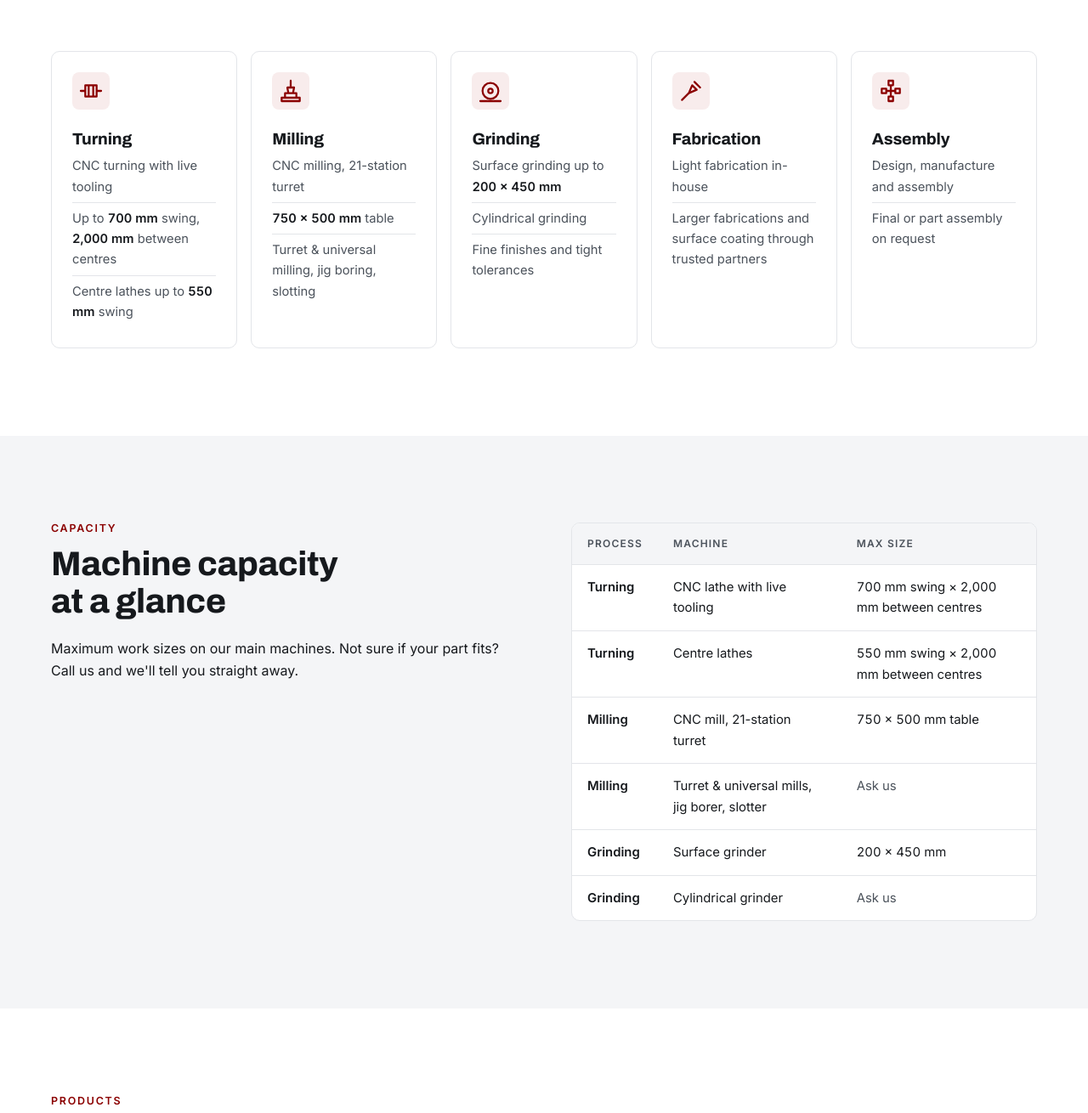
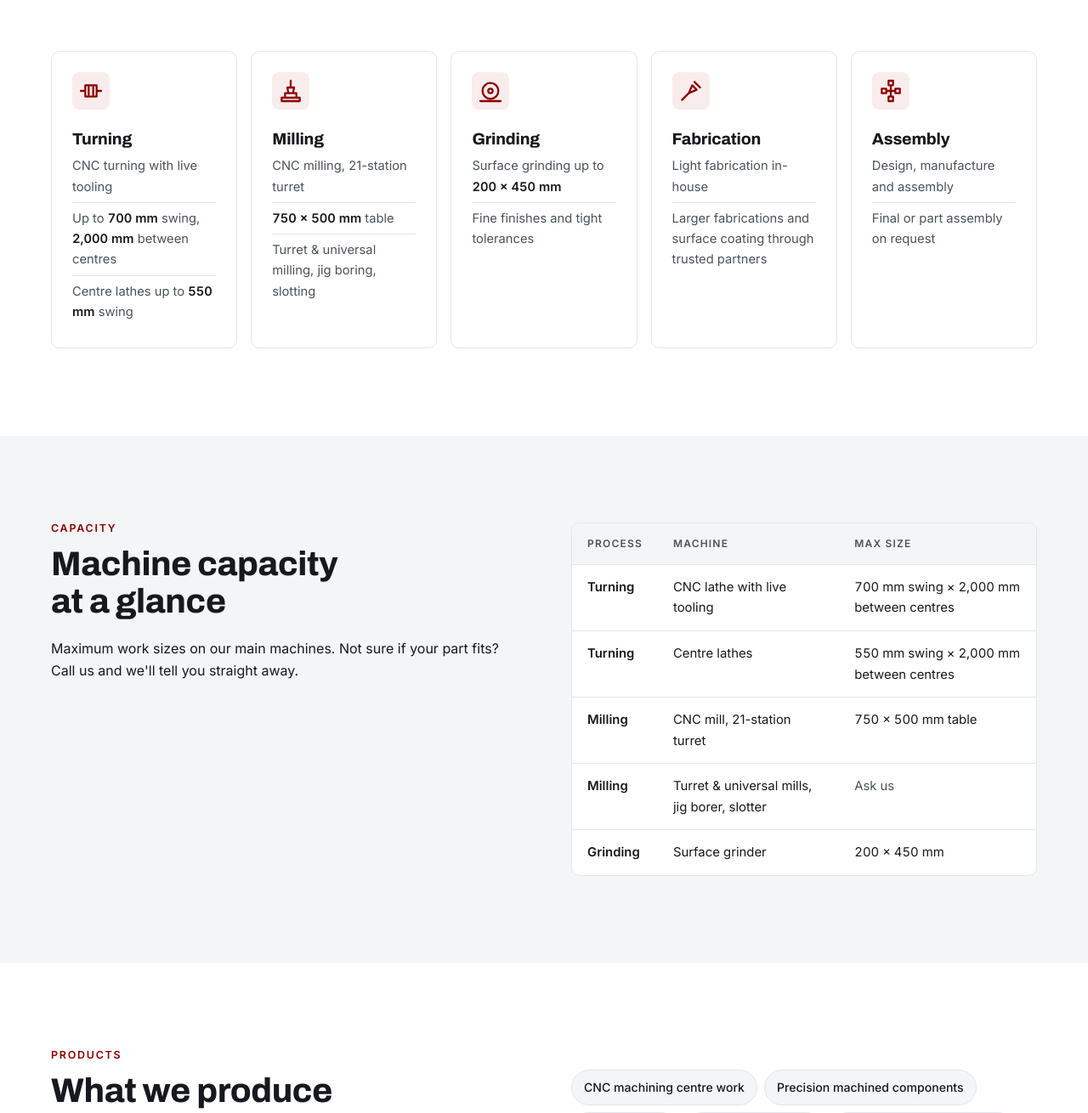
Before and after one commit to Hambowsky/True-Precision-Engineering, a PHP site: page /services in a window 1280 px wide. Shown: the part 524-1834 px from the top of the page at 85% size. Run offline with PHP 8.4, Linux system fonts and the light colour scheme.

Commit message:
Remove cylindrical grinding (no longer in the factory)
Co-Authored-By: Claude Opus 5.5 <noreply@anthropic.com>
Claude-Session: https://claude.ai/code/session_01P2sDJpKzTmktthHC79qFfx

```diff
--- a/includes/header.php
+++ b/includes/header.php
@@ -33,7 +33,7 @@ $org = [
     'areaServed' => ['North East England', 'United Kingdom'],
     'sameAs' => [LINKEDIN],
     'hasCredential' => ['@type' => 'EducationalOccupationalCredential', 'name' => 'ISO 9001 Quality Management System (NQA, UKAS accredited)'],
-    'knowsAbout' => ['CNC turning', 'CNC milling', 'Precision machining', 'Toolmaking', 'Jigs and fixtures', 'Press tools', 'Mould tools', 'Surface grinding', 'Cylindrical grinding', 'Light fabrication', 'Mechanical assembly'],
+    'knowsAbout' => ['CNC turning', 'CNC milling', 'Precision machining', 'Toolmaking', 'Jigs and fixtures', 'Press tools', 'Mould tools', 'Surface grinding', 'Light fabrication', 'Mechanical assembly'],
 ];
 $schemas = array_merge([$org], $page['schema'] ?? []);
 ?><!doctype html>
--- a/includes/plant-list.php
+++ b/includes/plant-list.php
@@ -3,7 +3,7 @@
 $plant = [
     'Turning' => ['M3 12h4m10 0h4M7 7h10v10H7zM10 7v10M14 7v10', ['CNC turning with live tooling', 'Up to <b>700 mm</b> swing, <b>2,000 mm</b> between centres', 'Centre lathes up to <b>550 mm</b> swing']],
     'Milling' => ['M12 3v6m-3 0h6l-1 5h-4zM4 18h16v3H4zM7 14h10v4H7z', ['CNC milling, 21-station turret', '<b>750 × 500 mm</b> table', 'Turret &amp; universal milling, jig boring, slotting']],
-    'Grinding' => ['M12 12m-7 0a7 7 0 1 0 14 0a7 7 0 1 0-14 0M12 12m-2 0a2 2 0 1 0 4 0a2 2 0 1 0-4 0M3 21h18', ['Surface grinding up to <b>200 × 450 mm</b>', 'Cylindrical grinding', 'Fine finishes and tight tolerances']],
+    'Grinding' => ['M12 12m-7 0a7 7 0 1 0 14 0a7 7 0 1 0-14 0M12 12m-2 0a2 2 0 1 0 4 0a2 2 0 1 0-4 0M3 21h18', ['Surface grinding up to <b>200 × 450 mm</b>', 'Fine finishes and tight tolerances']],
     'Fabrication' => ['M4 20l6-6m0 0l3-7 4 4-7 3zM15 4l5 5', ['Light fabrication in-house', 'Larger fabrications and surface coating through trusted partners']],
     'Assembly' => ['M10 3h4v4h-4zM4 10h4v4H4zM16 10h4v4h-4zM10 17h4v4h-4zM12 7v10M8 12h8', ['Design, manufacture and assembly', 'Final or part assembly on request']],
 ];
--- a/index.php
+++ b/index.php
@@ -3,7 +3,7 @@ require_once __DIR__ . '/includes/config.php';
 
 $faqs = [
     ['What precision engineering services does True Precision Engineering offer?',
-     'We provide sub-contract CNC turning (with live tooling), CNC milling, manual turning and milling, jig boring, slotting, surface and cylindrical grinding, toolmaking (jigs, fixtures, press tools and mould tools), light fabrication and full mechanical assembly.'],
+     'We provide sub-contract CNC turning (with live tooling), CNC milling, manual turning and milling, jig boring, slotting, surface grinding, toolmaking (jigs, fixtures, press tools and mould tools), light fabrication and full mechanical assembly.'],
     ['Where is True Precision Engineering based?',
      'Our 12,500 sq. ft. machine shop is on Ryton Industrial Estate, Newburn Bridge Road, Blaydon-on-Tyne, NE21 4SQ, close to Newcastle upon Tyne and Gateshead. We supply customers across the North East, the rest of the UK and beyond.'],
     ['Are you ISO 9001 certified?',
--- a/llms.txt
+++ b/llms.txt
@@ -21,7 +21,7 @@
 - Centre lathes: up to 550 mm swing, 2,000 mm between centres
 - CNC milling, 21-station turret: 750 × 500 mm table
 - Turret milling, universal milling, jig boring and drilling, slotting
-- Surface grinding up to 200 × 450 mm; cylindrical grinding
+- Surface grinding up to 200 × 450 mm
 - Light fabrication in-house; larger fabrications with surface coating via supply partners
 - Complete design, manufacture and final or part assembly
 
--- a/services.php
+++ b/services.php
@@ -3,7 +3,7 @@ require_once __DIR__ . '/includes/config.php';
 $page = [
     'path' => '/services',
     'title' => 'CNC Turning, Milling, Grinding & Toolmaking Services | True Precision Engineering',
-    'description' => 'Sub-contract CNC turning, CNC milling, surface and cylindrical grinding, jigs, fixtures, press and mould tools, light fabrication and assembly from our ISO 9001 machine shop near Newcastle.',
+    'description' => 'Sub-contract CNC turning, CNC milling, surface grinding, jigs, fixtures, press and mould tools, light fabrication and assembly from our ISO 9001 machine shop near Newcastle.',
     'schema' => [[
         '@context' => 'https://schema.org',
         '@type' => 'Service',
@@ -14,7 +14,7 @@ $page = [
             '@type' => 'OfferCatalog',
             'name' => 'Precision engineering services',
             'itemListElement' => array_map(fn($s) => ['@type' => 'Offer', 'itemOffered' => ['@type' => 'Service', 'name' => $s]],
-                ['CNC turning', 'CNC milling', 'Surface grinding', 'Cylindrical grinding', 'Jig boring', 'Toolmaking – jigs, fixtures, press and mould tools', 'Light fabrication', 'Mechanical assembly']),
+                ['CNC turning', 'CNC milling', 'Surface grinding', 'Jig boring', 'Toolmaking – jigs, fixtures, press and mould tools', 'Light fabrication', 'Mechanical assembly']),
         ],
     ]],
 ];
@@ -48,7 +48,6 @@ require __DIR__ . '/includes/header.php';
           <tr><td>Milling</td><td>CNC mill, 21-station turret</td><td>750 × 500 mm table</td></tr>
           <tr><td>Milling</td><td>Turret &amp; universal mills, jig borer, slotter</td><td class="muted">Ask us</td></tr>
           <tr><td>Grinding</td><td>Surface grinder</td><td>200 × 450 mm</td></tr>
-          <tr><td>Grinding</td><td>Cylindrical grinder</td><td class="muted">Ask us</td></tr>
         </tbody>
       </table>
     </div>
```
